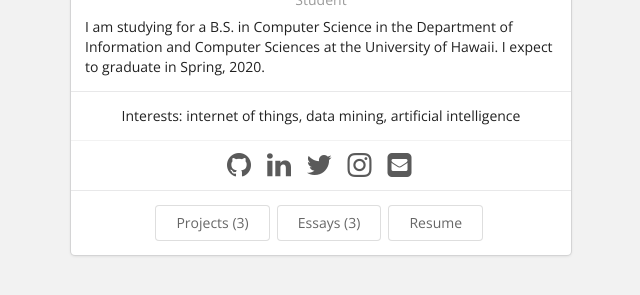
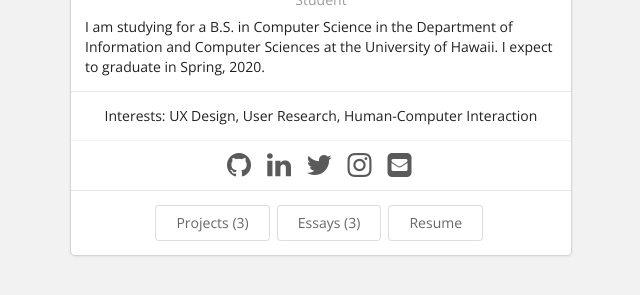
Before and after one commit to aerocraker/aerocraker.github.io, a Jekyll site: the page built from index.html, in a window 1280 px wide. Shown: the part 382-677 px from the top of the page, without its empty margins (319-959 px from the left). Built offline with Jekyll 4.4.1, drawn with Linux system fonts in a browser that asks for light colours.

Commit message:
Update bio.json

```diff
--- a/_data/bio.json
+++ b/_data/bio.json
@@ -39,19 +39,17 @@
   },
   "interests": [
     {
-      "name": "internet of things",
-      "keywords": [
-        "Arduino",
-        "TI MSP430"
-      ]
-    },
-    {
-      "name": "data mining",
+      "name": "UX Design",
       "keywords": [
       ]
     },
     {
-      "name": "artificial intelligence",
+      "name": "User Research",
+      "keywords": [
+      ]
+    },
+    {
+      "name": "Human-Computer Interaction",
       "keywords": [
       ]
     }
```
